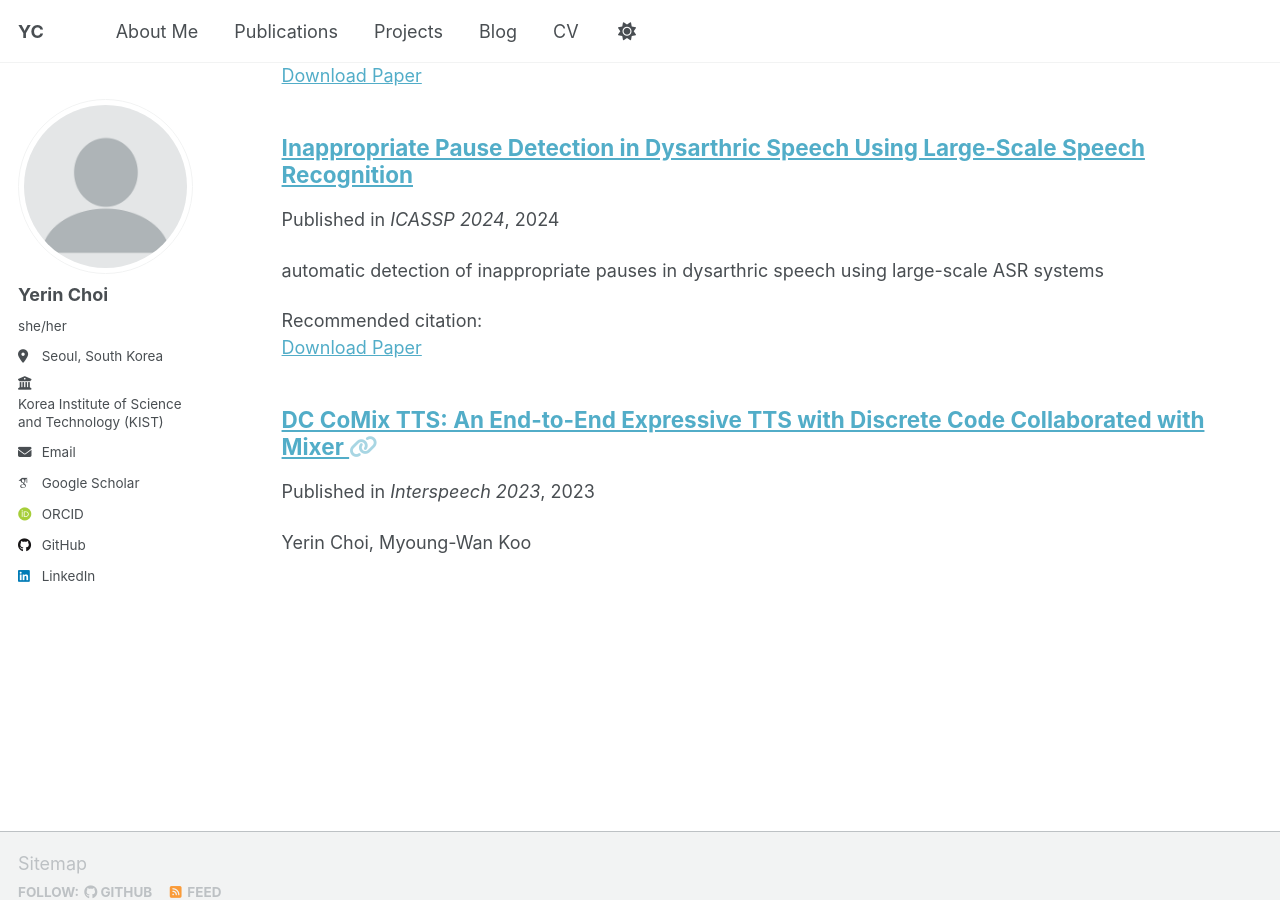
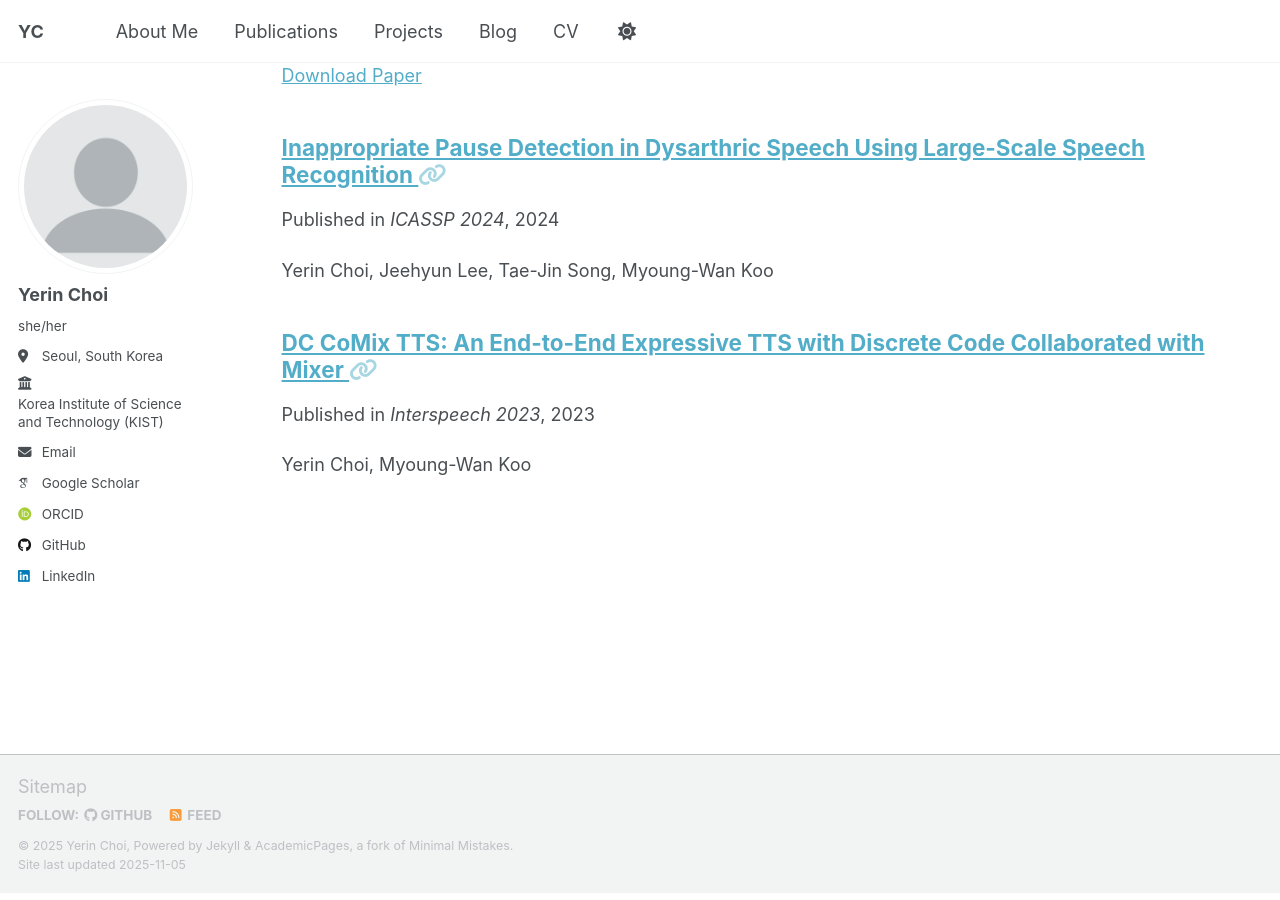
Before and after one commit to lakahaga/lakahaga.github.io, a Jekyll site: the page built from _pages/publications.html, in a window 1280 px wide and 900 px high, scrolled down 636 px. Built offline with Jekyll 4.4.1, drawn with Linux system fonts in a browser that asks for light colours; some web fonts are replaced; a script that is not in the unit is left out.

Commit message:
Update 2024-icassp-pause-detection.md

```diff
--- a/_publications/2024-icassp-pause-detection.md
+++ b/_publications/2024-icassp-pause-detection.md
@@ -3,11 +3,10 @@ title: "Inappropriate Pause Detection in Dysarthric Speech Using Large-Scale Spe
 collection: publications
 category: conferences
 permalink: /publication/2024-icassp-pause-detection
-excerpt: 'automatic detection of inappropriate pauses in dysarthric speech using large-scale ASR systems'
+excerpt: 'Yerin Choi, Jeehyun Lee, Tae-Jin Song, Myoung-Wan Koo'
 date: 2024-04-17
 venue: "ICASSP 2024"
-paperurl: "https://ieeexplore.ieee.org/document/10447681"
-citation: ""
+link: "https://ieeexplore.ieee.org/document/10447681"
 ---
 
 First Co-author. Poster presentation at ICASSP 2024.
```
